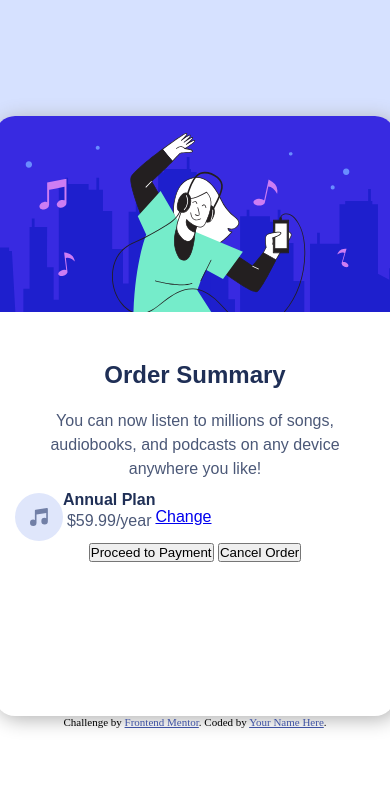
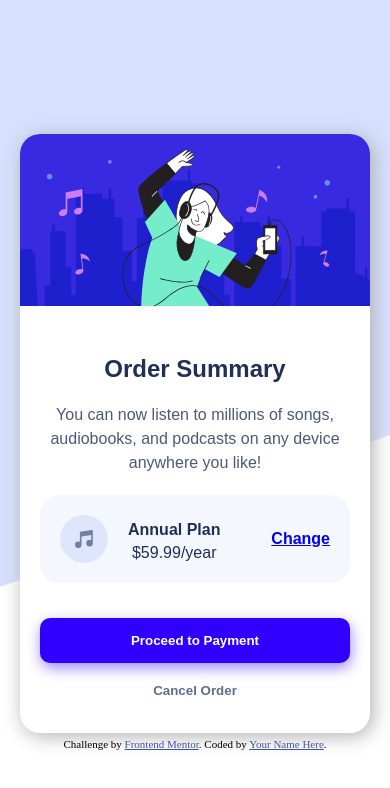
Before and after one commit to Yash1Hingu/orderSummaryUI, a plain HTML site: page index.html in a window 390 px wide. Drawn offline with Linux system fonts and the light colour scheme.

Commit message:
desktop and mobile view complete

```diff
--- a/index.html
+++ b/index.html
@@ -15,6 +15,7 @@
     .attribution {
       font-size: 11px;
       text-align: center;
+      margin-top: 5px;
     }
 
     .attribution a {
@@ -39,8 +40,8 @@
         <div class="plan">
           <img src="/images/icon-music.svg" alt="">
           <span>
-            <h4>Annual Plan</h4>
-            <p class="price">$59.99/year</p>
+            <b>Annual Plan</b>
+            <price>$59.99/year</price>
           </span>
           <a href="#">Change</a>
         </div>
--- a/style.css
+++ b/style.css
@@ -18,12 +18,12 @@ main{
     flex-direction: column;
     justify-content: center;
     align-items: center;
-    height: 100vh;
+    min-height: 100vh;
+    margin: 20px;
 }
 
 .container{
     width: 400px;
-    height: 600px;
     background-color: #fff;
     border-radius: 20px;
     box-shadow: 3px 3px 20px 0px #afafaf;
@@ -55,4 +55,47 @@ main{
 .ordersu .plan{
     display: flex;
     align-items: center;
+    background-color: hsl(225, 100%, 98%);
+    padding: 20px;
+    border-radius: 20px;
+    margin: 20px 0;
 }
+.plan span{
+    display: flex;
+    flex-direction: column;
+    gap: 5px;
+    margin: 6px 0 0 20px;
+}
+.plan a{
+    margin-left: auto;
+    font-weight: 700;
+}
+
+.submitbtn,.cancelbtn{
+    cursor: pointer;
+    width: 100%;
+    margin: 15px 0 5px 0;
+    padding: 15px;
+    border: none;
+    background-color: hsl(251, 100%, 50%);
+    border-radius: 10px;
+    color: hsl(0, 0%, 100%);
+    font-weight: 900;
+    box-shadow: 1px 5px 14px 0px hsl(251deg 100% 50% / 47%);
+}
+.submitbtn:hover{
+    background-color: hsl(251, 100%, 60%);
+}
+.cancelbtn{
+    margin: 0;
+    background-color: transparent;
+    box-shadow: none;
+    color: hsl(223, 47%, 23%);
+    opacity: 0.7;
+}
+
+@media screen and (max-width:530px){
+    .container{
+        width: 350px;
+    }
+}
```
